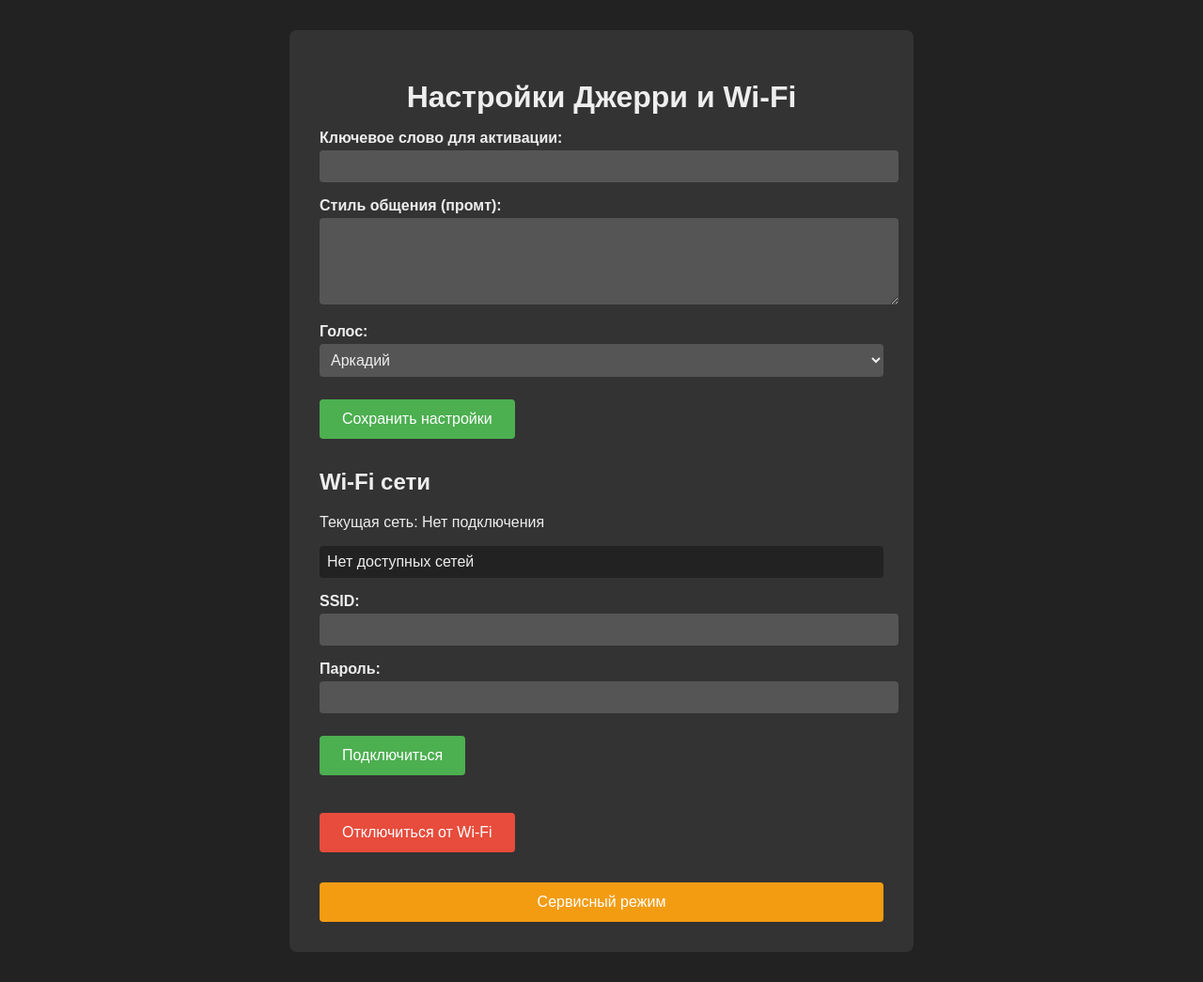
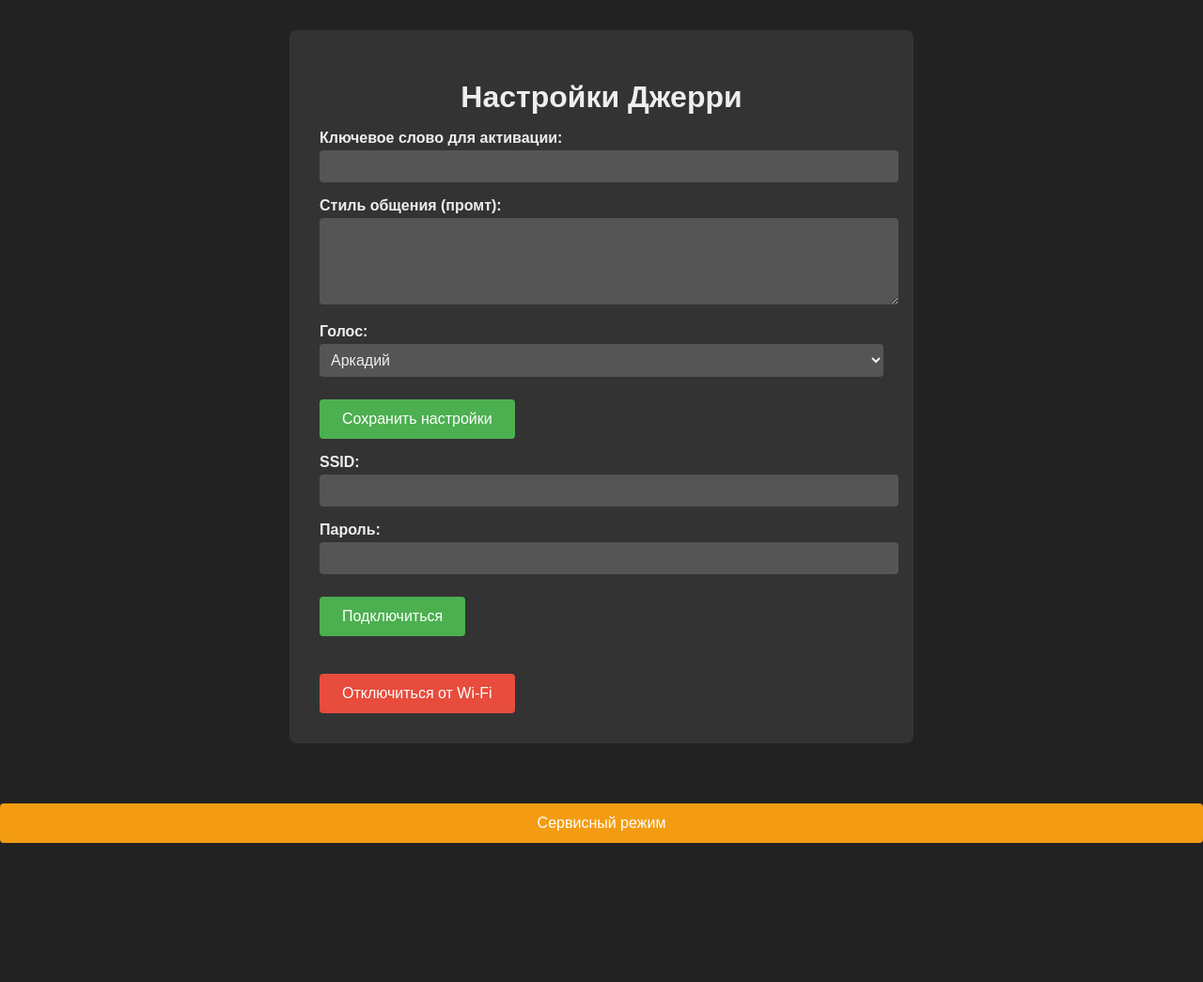
Before and after one commit to Mirnyi4/jerry, a Flask app: template templates/main.html in a window 1280 px wide. Shown: the whole page at 94% size. After the commit the page ends 897 px from the top, so only its background shows below. Run offline with Flask 3, Linux system fonts and the light colour scheme; the template is opened without the code that fills it, so the values that code supplies are empty.

Commit message:
Update main.html

```diff
--- a/templates/main.html
+++ b/templates/main.html
@@ -78,7 +78,7 @@
 </head>
 <body>
 <div class="container">
-    <h1>Настройки Джерри и Wi-Fi</h1>
+    <h1>Настройки Джерри</h1>
 
     {% with messages = get_flashed_messages() %}
       {% if messages %}
@@ -105,24 +105,6 @@
 
         <button type="submit">Сохранить настройки</button>
     </form>
-
-    <div class="wifi-section">
-        <h2>Wi-Fi сети</h2>
-        <p>Текущая сеть:
-          {% if current_connection %}
-            <span class="current-connection">{{ current_connection }}</span>
-          {% else %}
-            Нет подключения
-          {% endif %}
-        </p>
-
-        <div class="network-list">
-            {% for net in networks %}
-                <div class="network-item">{{ net }}</div>
-            {% else %}
-                <div>Нет доступных сетей</div>
-            {% endfor %}
-        </div>
 
         <form method="POST" action="{{ url_for('connect') }}" style="margin-top: 1rem;">
             <label for="ssid">SSID:</label>
```
